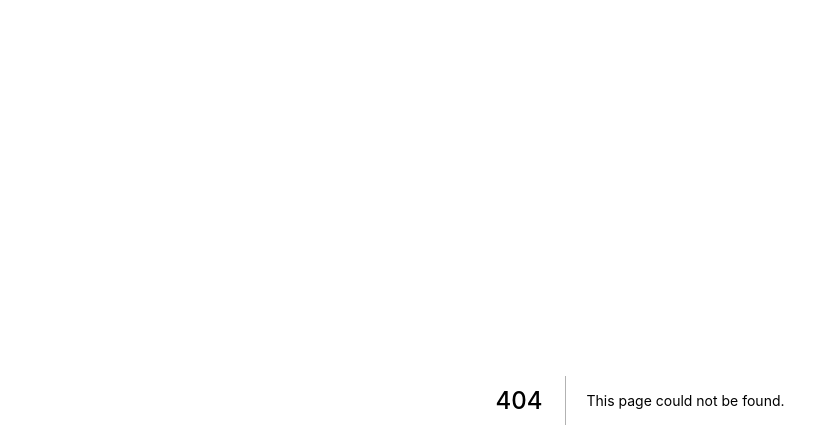
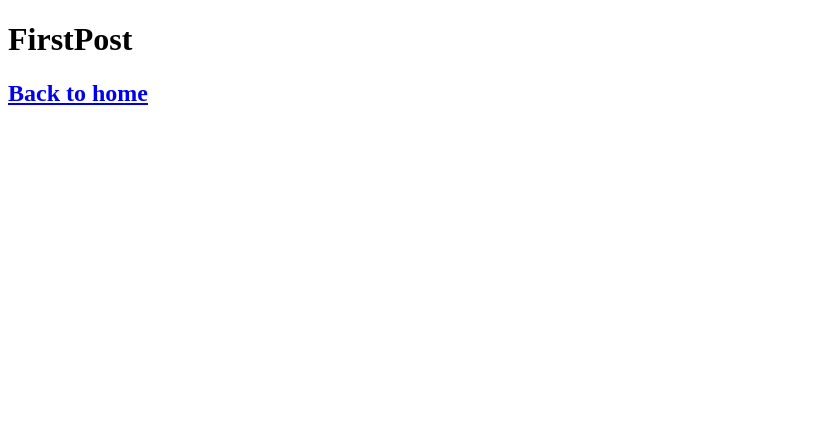
Before and after one commit to koh1project/nextjs-blog, a Next.js app: page /posts/first-post in a window 1280 px wide. Before the commit this address had no page. Shown: the top 448 px of the page, without its empty margins (0-839 px from the left). Built offline with nearby package versions, Linux system fonts and the light colour scheme.

Commit message:
Add Link

```diff
--- a/pages/index.js
+++ b/pages/index.js
@@ -1,4 +1,5 @@
 import Head from "next/head";
+import Link from "next/link";
 
 export default function Home() {
   return (
@@ -10,7 +11,10 @@
 
       <main>
         <h1 className="title">
-          Learn <a href="https://nextjs.org">Next.js!</a>
+          Read{" "}
+          <Link href="/posts/first-post">
+            <a>this page!</a>
+          </Link>
         </h1>
 
         <p className="description">
--- /dev/null
+++ b/pages/posts/first-post.js
@@ -0,0 +1,15 @@
+import React from "react";
+import Link from "next/link";
+
+export default function FirstPost() {
+  return (
+    <>
+      <h1>FirstPost</h1>
+      <h2>
+        <Link href="/">
+          <a>Back to home</a>
+        </Link>
+      </h2>
+    </>
+  );
+}
```
